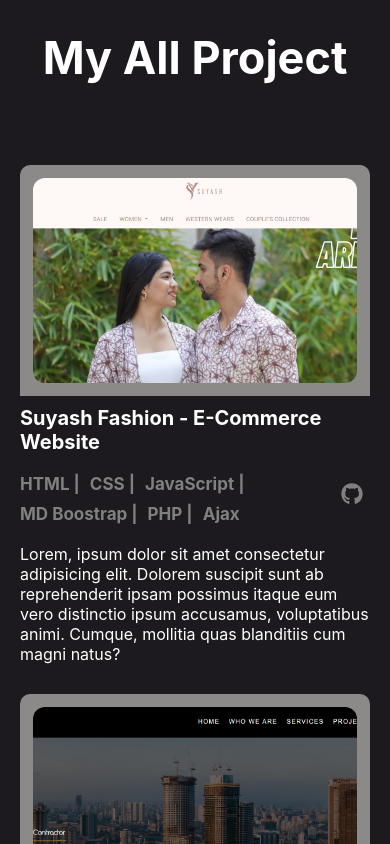
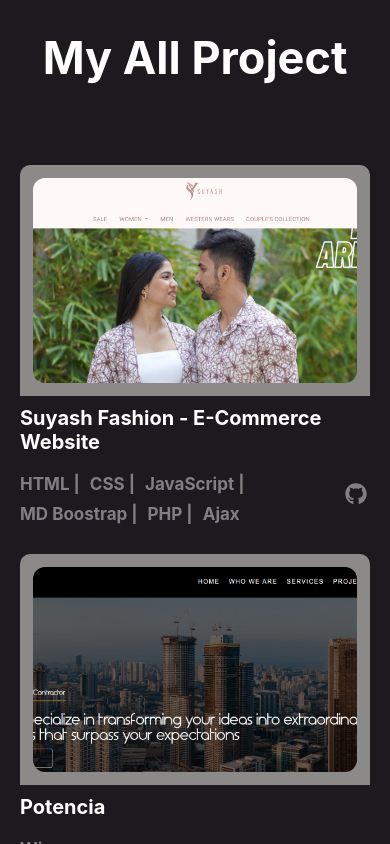
Before and after one commit to ankitachaudhari123/My-Portfolio, a React (Create React App) app: page /allproject in a window 390 px wide. Shown: the top 844 px of the page. Built offline with nearby package versions, Linux system fonts and the light colour scheme.

Commit message:
catd.jsx file remove discription

```diff
--- a/src/Components/Card.css
+++ b/src/Components/Card.css
@@ -63,6 +63,13 @@
     color: white;
     margin-top: 20px;
 }
+@media (max-width: 540px) {
+    .card-link-div{
+        width: 17%;
+        height: auto;
+        text-align: right;
+    }
+}
 @media (max-width: 1280px){
     .card-contaner{
         width: 100%;
--- a/src/Components/Card.jsx
+++ b/src/Components/Card.jsx
@@ -25,9 +25,9 @@ const Card = ({img,name,language1,language2,language3,language4,language5,langua
               <h1><a href={link1} target='blank'>{icon1}</a> <a href={link2} target='blank'>{icon2}</a></h1>
             </div>
           </div>
-          <div className="description-box">
+          {/* <div className="description-box">
             <p>{description}</p>
-          </div>
+          </div> */}
         </div>
       </div>
     </>
```
